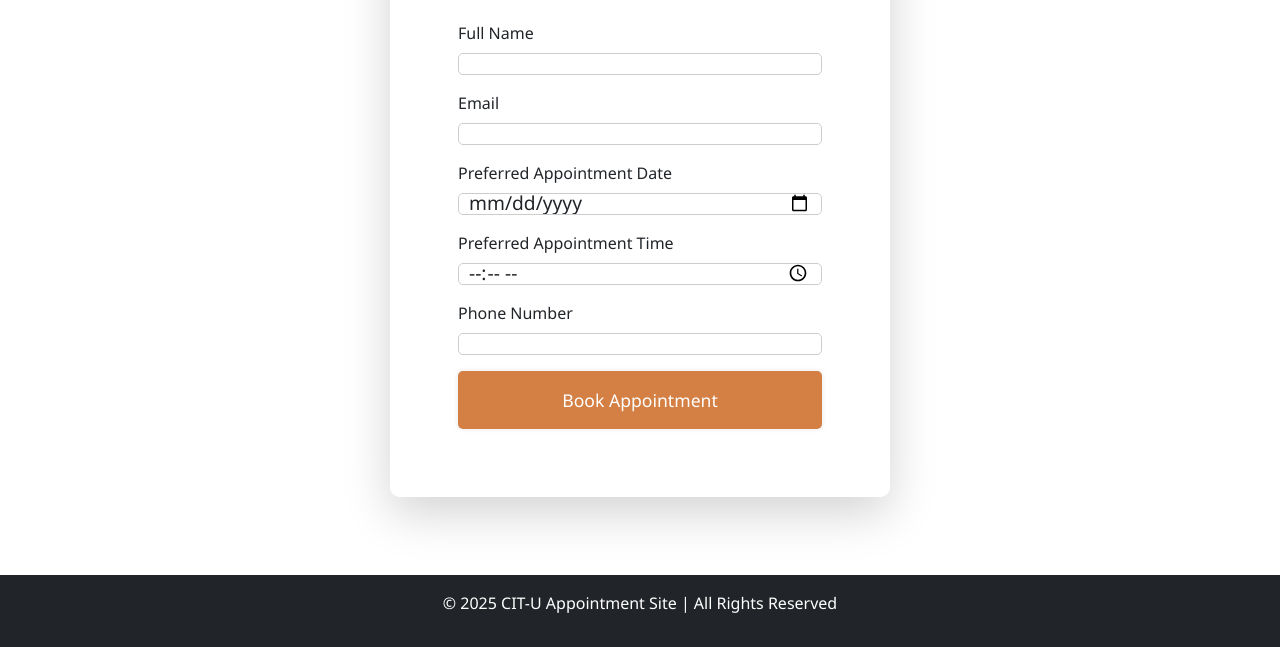
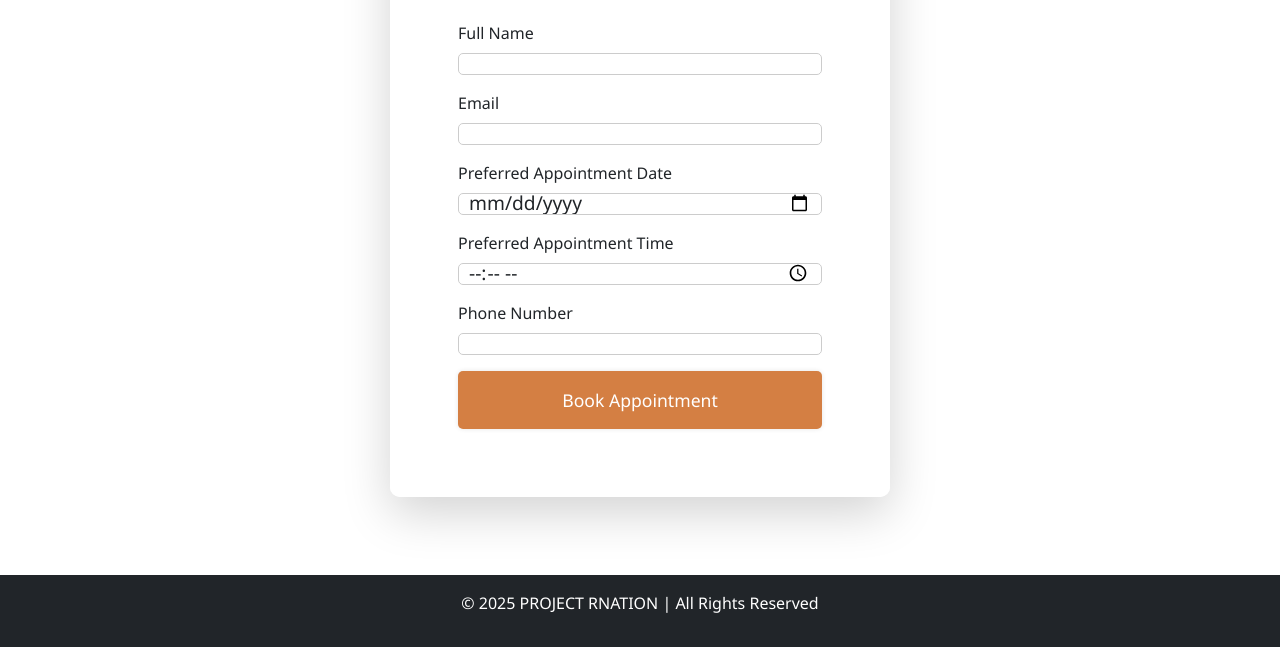
Before and after one commit to nighttvvench/AppointScan, a plain HTML site: page appointment.html in a window 1280 px wide. Shown: the part 300-947 px from the top of the page. Drawn offline with nearby package versions, Linux system fonts and the light colour scheme.

Commit message:
Update appointment.html

```diff
--- a/appointment.html
+++ b/appointment.html
@@ -54,7 +54,7 @@
 
 <!-- Footer -->
 <footer class="bg-dark text-white text-center py-3">
-    <p>&copy; 2025 CIT-U Appointment Site | All Rights Reserved</p>
+    <p>&copy; 2025 PROJECT RNATION | All Rights Reserved</p>
 </footer>
 
 <!-- Bootstrap JS and dependencies -->
```
